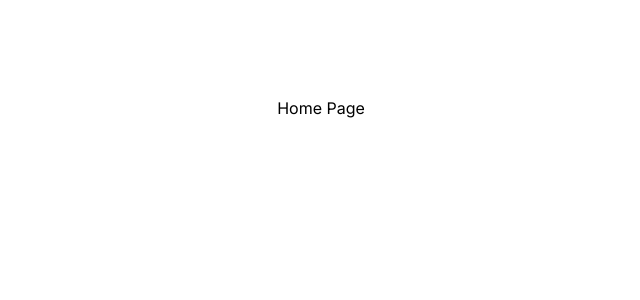
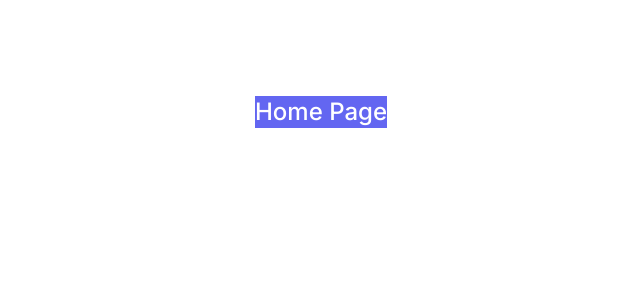
Before and after one commit to musamueed19/my-portfolio-reactjs-nextjs, a Next.js app in the folder my-portfolio/: page / in a window 1280 px wide. Shown: the top 300 px of the page, without its empty margins (319-959 px from the left). Built offline with nearby package versions, Linux system fonts and the light colour scheme.

Commit message:
tailwindcss, and default font family setting

```diff
--- a/my-portfolio/app/globals.css
+++ b/my-portfolio/app/globals.css
@@ -1,3 +1,4 @@
+@import url('https://fonts.googleapis.com/css2?family=Nunito:ital,wght@0,200..1000;1,200..1000&display=swap');
 @tailwind base;
 @tailwind components;
 @tailwind utilities;
@@ -17,7 +18,6 @@
 }
 
 body {
-
 }
 
 @layer utilities {
--- a/my-portfolio/app/page.js
+++ b/my-portfolio/app/page.js
@@ -7,7 +7,7 @@
 
   return (
     <main className="flex min-h-screen flex-col items-center justify-between p-24">
-      Home Page
+      <h1 className="bg-red-500 sm:bg-green-500 md:bg-orange-500 lg:bg-rose-600 xl:bg-indigo-500 text-white font-medium text-2xl">Home Page</h1>
     </main>
   );
 }
--- a/my-portfolio/tailwind.config.js
+++ b/my-portfolio/tailwind.config.js
@@ -6,6 +6,9 @@
     "./app/**/*.{js,ts,jsx,tsx,mdx}",
   ],
   theme: {
+    fontFamily: {
+      sans: ["Nunito", "sans-serif"],
+    },
     extend: {
       backgroundImage: {
         "gradient-radial": "radial-gradient(var(--tw-gradient-stops))",
```
